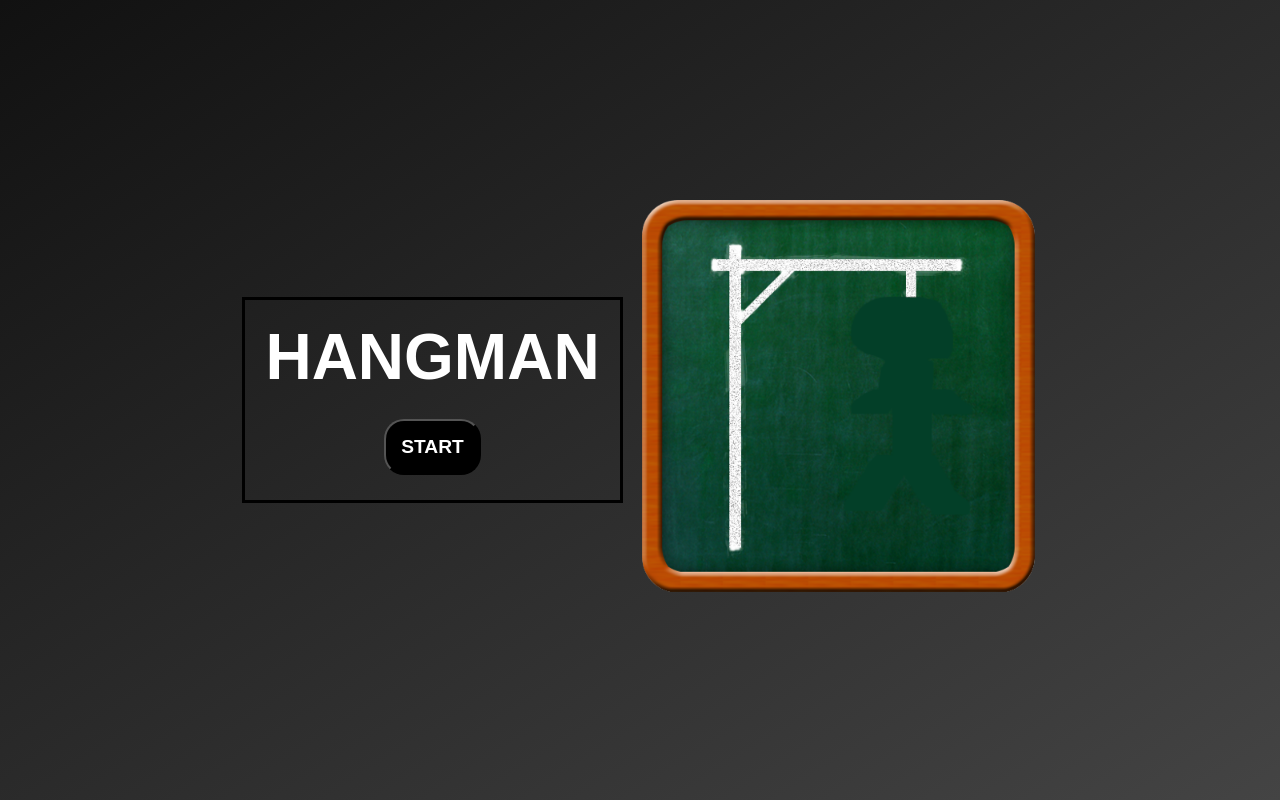
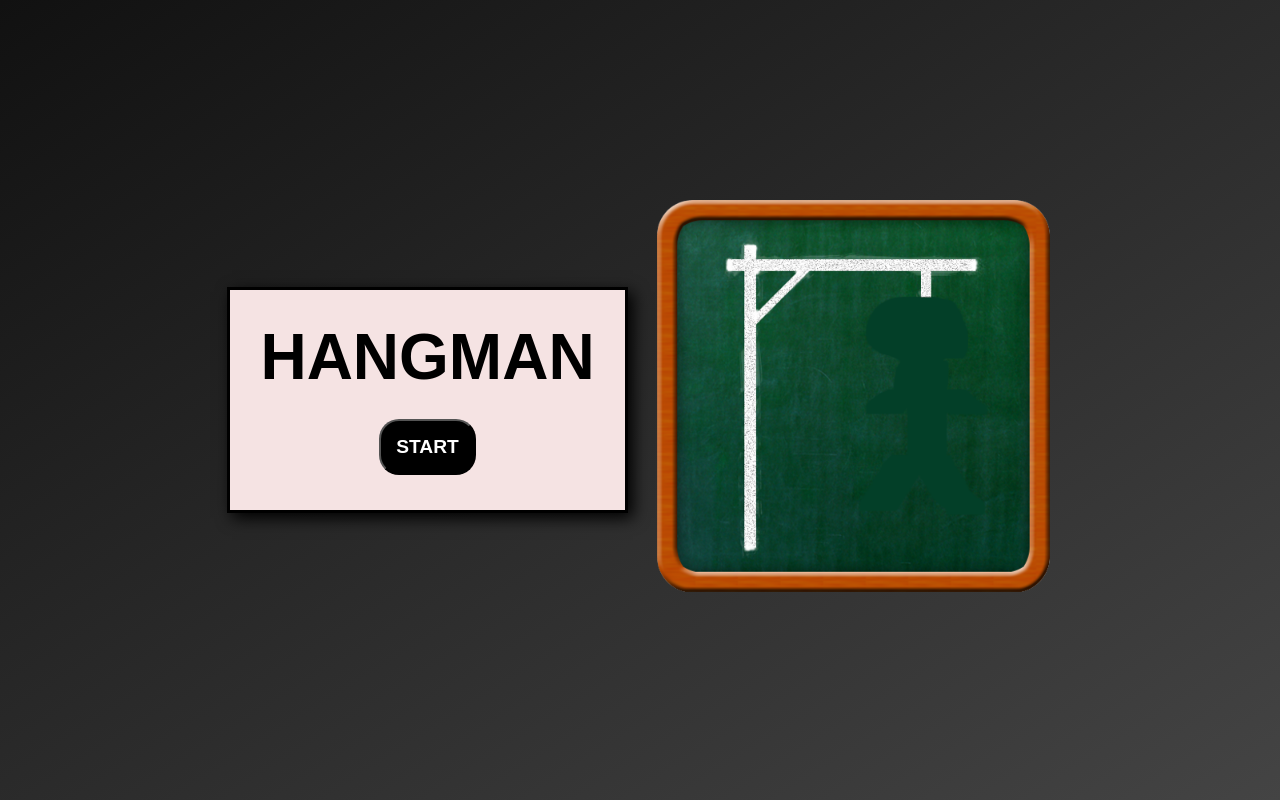
Before and after one commit to willypedroso/hangman-game, a plain HTML site: page index.html in a window 1280 px wide. Drawn offline with Linux system fonts and the light colour scheme; a web font is replaced by a local one.

Commit message:
colorize main box

```diff
--- a/style.css
+++ b/style.css
@@ -11,6 +11,7 @@ body {
     align-items: center;
     flex-wrap: wrap;
     min-height: 100vh;
+    gap: 25px;
     background-image: linear-gradient(to bottom right, #111, #444);
     color: #fff;
     background-attachment: fixed;
@@ -23,7 +24,6 @@ h1 {
 }
 
 #hangmanImage {
-    margin-left: 15px;
     width: 400px;
 }
 
@@ -32,8 +32,11 @@ main {
     flex-direction: column;
     justify-content: center;
     align-items: center;
-    padding: 10px;
+    padding: 20px;
     border: 3px solid #000;
+    background-color: rgb(245, 227, 227);
+    color: black;
+    box-shadow: 5px 5px 15px black;
 }
 
 #btnStart {
```
